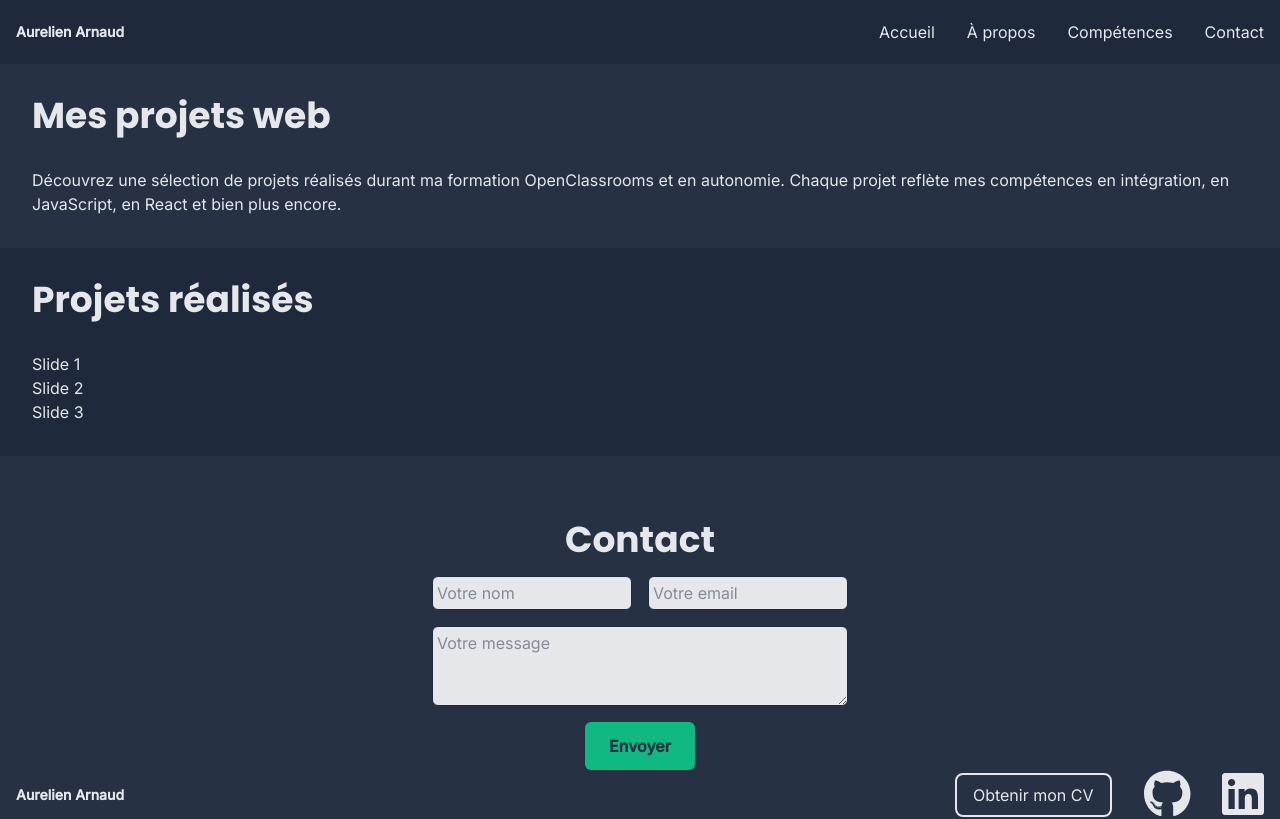
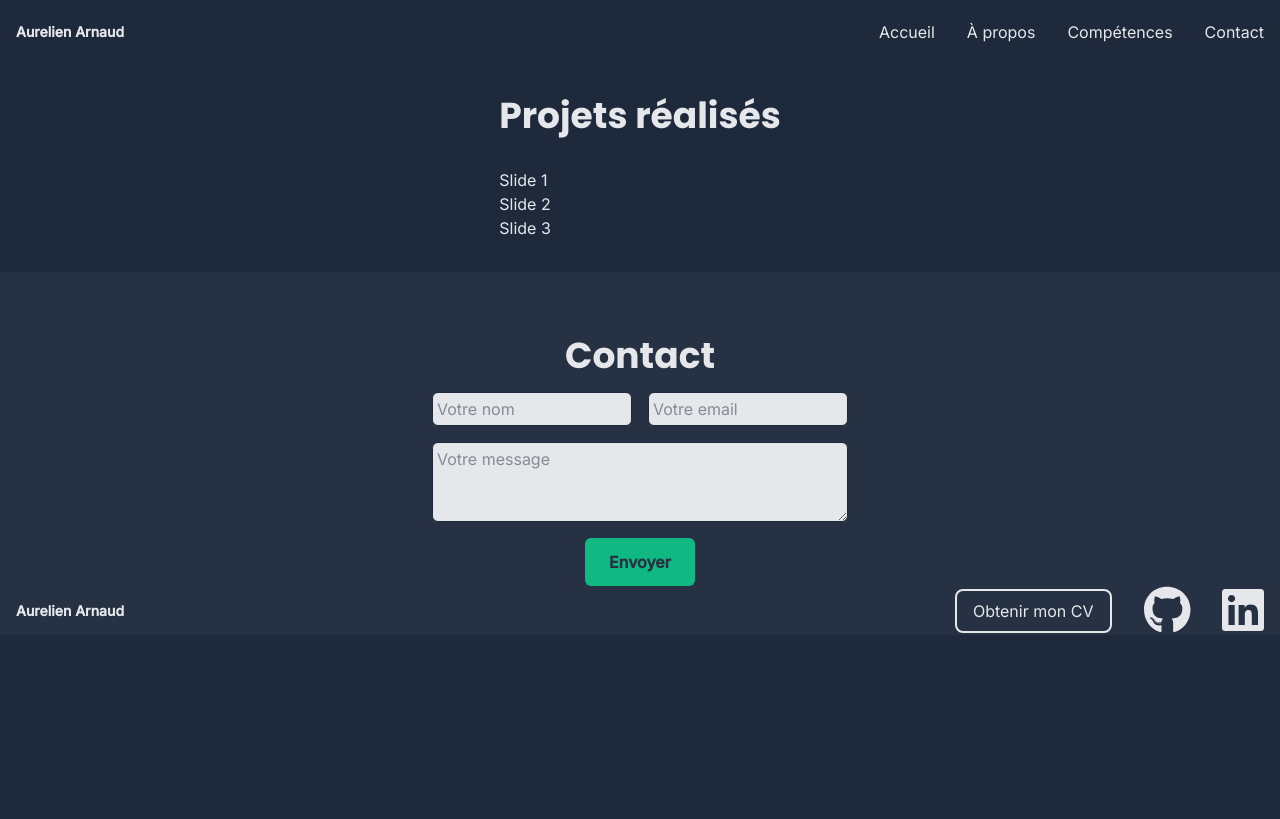
Before and after one commit to aurelienrnd/portfolio, a React (Vite) app: page /project in a window 1280 px wide. Built offline with nearby package versions, Linux system fonts and the light colour scheme.

Commit message:
modif : supression du composent BannerProject

```diff
--- a/src/components/pages/projects/Project.tsx
+++ b/src/components/pages/projects/Project.tsx
@@ -1,5 +1,4 @@
 // Compoments
-import BannerProject from './sections/banner-project/BannerProject.tsx';
 import MyProject from './sections/my-project/MyProject.tsx';
 
 /** Affiche la page Projet
@@ -11,7 +10,6 @@ import MyProject from './sections/my-project/MyProject.tsx';
 function Project(): React.JSX.Element {
   return (
     <main id="project">
-      <BannerProject />
       <MyProject />
     </main>
   );
```
